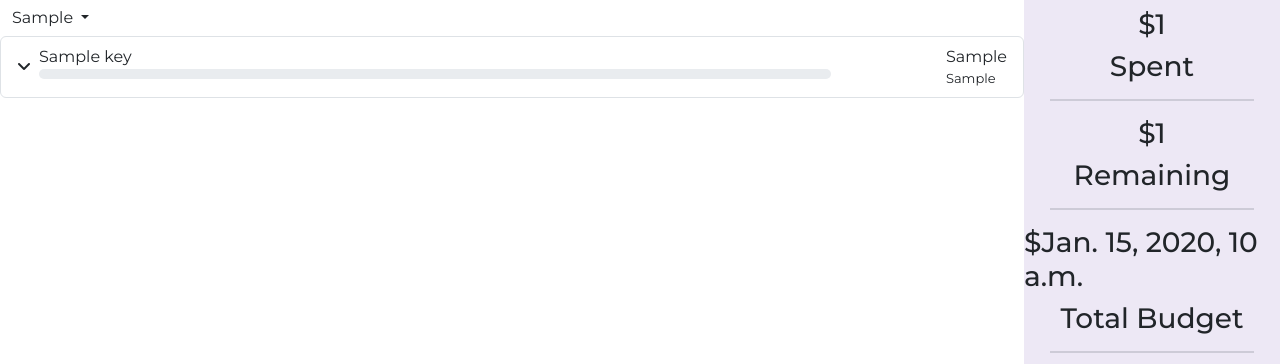
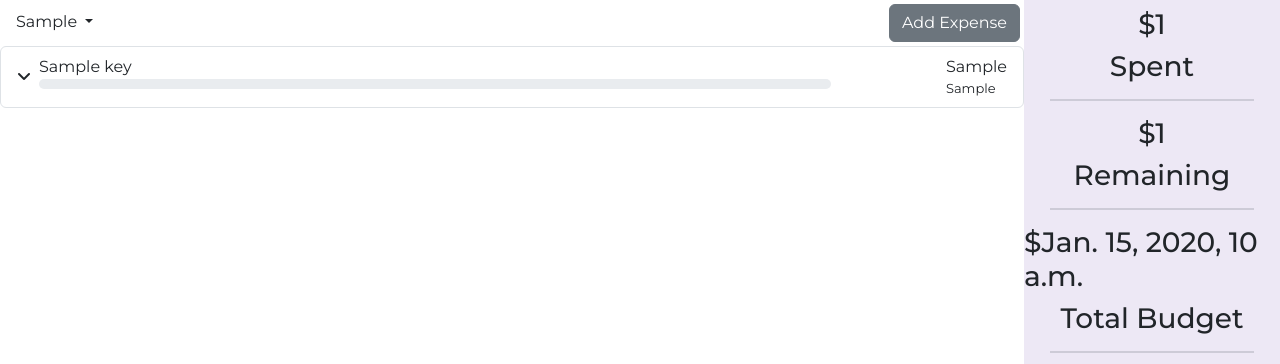
Before and after one commit to JasonSt12/budgetTracker, a Django app: template budget/templates/budget/home.html in a window 1280 px wide. Shown: the part 56-420 px from the top of the page. Run offline with Django 5.2, Linux system fonts and the light colour scheme; tables that the repository leaves empty hold one stand-in row (values such as "Sample post"); the template is opened without the code that fills it: values that come from a table or form of the project are taken from there, most other values are stand-ins (such as "Sample title", 1, 10 or a date in 2020); some libraries are stand-ins or nearby versions; some web fonts are replaced.

Commit message:
Added layout for adding new expense

```diff
--- a/budget/static/js/home.js
+++ b/budget/static/js/home.js
@@ -44,6 +44,14 @@ const dropdownButtons = document.querySelectorAll('.fa-angle-down')
 const collapseButtons = document.querySelectorAll('.fa-angle-up')
 const monthButtons = document.querySelectorAll('.month-button')
 const selectedMonth = document.getElementById('selected-month')
+const addExpenseButton = document.getElementById('add-expense-btn')
+const addExpenseContainer = document.querySelector('.add-expense-container')
+const closeAddExpense = document.getElementById('add-expense-X')
+const addCategoryButton = document.getElementById('add-category-btn')
+const categoryOptions = document.querySelectorAll('.category-option')
+const addCategoryDropdown = document.getElementById('add-category-dropdown')
+
+console.log(categoryOptions)
 
 let columnWidth = '0px'
 menuButton.addEventListener('click', function() {
@@ -89,3 +97,22 @@ for(let i = 0; i < monthButtons.length; i++) {
         this.closest('form').submit()
     })
 }
+
+addExpenseButton.addEventListener('click', function() {
+    addExpenseContainer.classList.toggle('hidden')
+})
+
+closeAddExpense.addEventListener('click', function() {
+    addExpenseContainer.classList.add('hidden')
+})
+
+addCategoryButton.addEventListener('click', function() {
+
+    addCategoryDropdown.textContent = this.previousElementSibling.value
+})
+
+for(let i = 0; i < categoryOptions.length; i++) {
+    categoryOptions[i].addEventListener('click', function() {
+        addCategoryDropdown.textContent = categoryOptions[i].textContent
+    })
+}
--- a/budget/templates/budget/home.html
+++ b/budget/templates/budget/home.html
@@ -29,7 +29,13 @@
     </div>
 
     <div class="d-flex flex-column middle-column">
-      {% include 'budget/includes/monthSelector.html' %}
+      <div class="d-flex">
+        {% include 'budget/includes/monthSelector.html' %}
+        <button class="btn btn-secondary ms-auto m-1" id="add-expense-btn">Add Expense</button>
+      </div>
+
+      {% include "budget/includes/addExpense.html" %}
+
 
       <ul class="list-group category-list">
         {% for key, value in category_data.items %}
--- /dev/null
+++ b/budget/templates/budget/includes/addExpense.html
@@ -0,0 +1,40 @@
+<div class="add-expense-container hidden">
+    <header class="add-expense-header">
+      <div class="m-1">Add New Expense</div>
+      <i class="fa-solid fa-x ms-auto m-1" id="add-expense-X"></i>
+    </header>
+
+    <form class="m-1">
+      <div class="dropdown">
+        <button class="btn dropdown-toggle"
+                type="button"
+                data-bs-toggle="dropdown"
+                id="add-category-dropdown">
+          Category
+        </button>
+          <ul class="dropdown-menu add-category-dropdown-menu">
+
+            <div class="d-flex add-category-container m-2">
+              <input class="form-control" name="new-category" placeholder="New Category"/>
+              <i class="fa-solid fa-plus ms-2 mt-auto mb-auto" id="add-category-btn"></i>
+            </div>
+
+            {% for category in categories %}
+              <li class="dropdown-item category-option">{{category}}</li>
+            {% endfor %}
+          </ul>
+      </div>
+
+      <div class="input-group mb-3">
+        <span class="input-group-text">Value</span>
+        <input type="text" class="form-control" name="value" placeholder="ex. 250">
+      </div>
+
+      <div class="input-group mb-3">
+        <span class="input-group-text">Description</span>
+        <input type="text" class="form-control" name="description" placeholder="ex. Car Payment">
+      </div>
+
+      <button class="btn btn-secondary">Submit</button>
+    </form>
+  </div>
--- a/budget/templates/budget/includes/monthSelector.html
+++ b/budget/templates/budget/includes/monthSelector.html
@@ -1,4 +1,4 @@
-<form class="m-0" action="{% url "budget:monthSelector" %}" method="GET">
+<form class="m-1 month-selector-form" action="{% url "budget:monthSelector" %}" method="GET">
   {% csrf_token %}
 
   <input type="hidden" id="selected-month" name="selected_month"/>
@@ -6,7 +6,7 @@
     <button class="btn dropdown-toggle" type="button" data-bs-toggle="dropdown">
     {{selected_month}}
     </button>
-    <ul class="dropdown-menu">
+    <ul class="dropdown-menu month-dropdown-menu">
       {% for month in expense_months %}
         <li class="dropdown-item">
           <button class="month-button">{{month}}</button>
```
Also changed, not shown: budget/static/css/home.css (+36 -1 lines).
